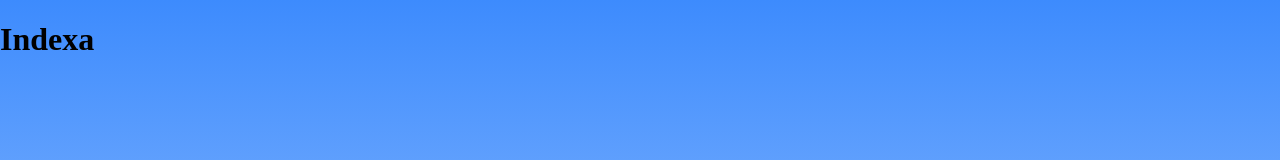
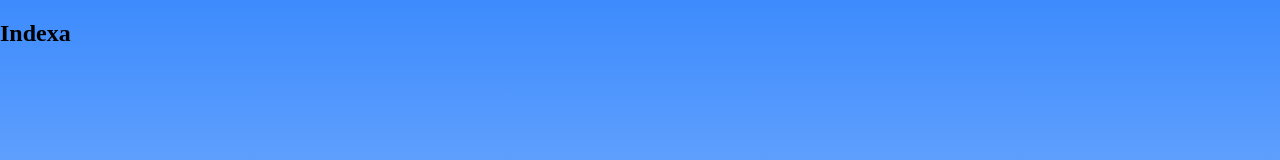
Before and after one commit to viniciosneves/indexa-base, an Angular app: page / in a window 1280 px wide. Shown: the top 160 px of the page. Built offline with nearby package versions, Linux system fonts and the light colour scheme; a web font is replaced by a local one.

Commit message:
video 1.3

```diff
--- a/src/app/app.component.html
+++ b/src/app/app.component.html
@@ -1 +1,3 @@
-<h1>Indexa</h1>
+<app-container>
+  <h1>Indexa</h1>
+</app-container>
--- a/src/app/app.component.ts
+++ b/src/app/app.component.ts
@@ -1,11 +1,12 @@
 import { Component } from '@angular/core';
 import { CommonModule } from '@angular/common';
 import { RouterOutlet } from '@angular/router';
+import { ContainerComponent } from './componentes/container/container.component';
 
 @Component({
   selector: 'app-root',
   standalone: true,
-  imports: [CommonModule, RouterOutlet],
+  imports: [CommonModule, RouterOutlet, ContainerComponent],
   templateUrl: './app.component.html',
   styleUrl: './app.component.css'
 })
--- /dev/null
+++ b/src/app/componentes/container/container.component.html
@@ -0,0 +1,3 @@
+<section class="container">
+    <ng-content></ng-content>
+</section>
```
Also changed, not shown: src/app/componentes/container/container.component.ts (added, +13 -0 lines), src/app/componentes/container/container.component.css (added), 1 other file (tests, documents, lock files or other folders).
